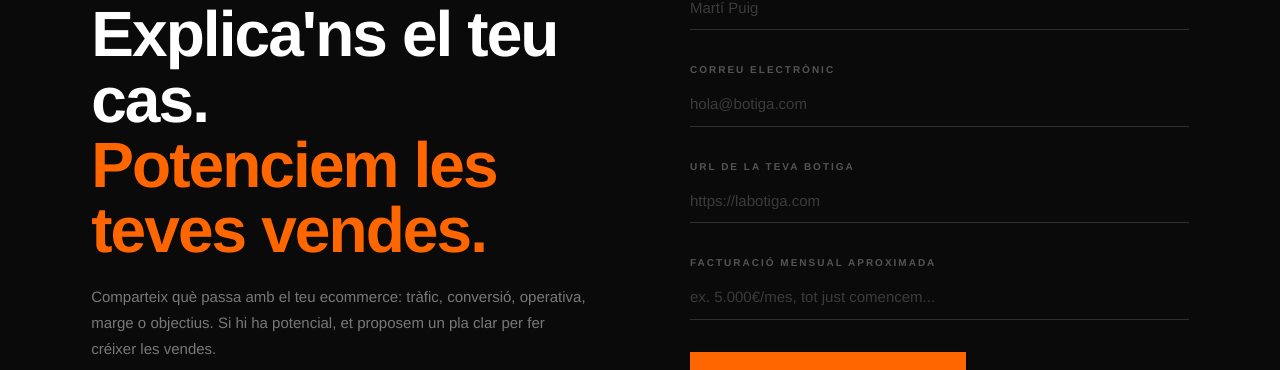
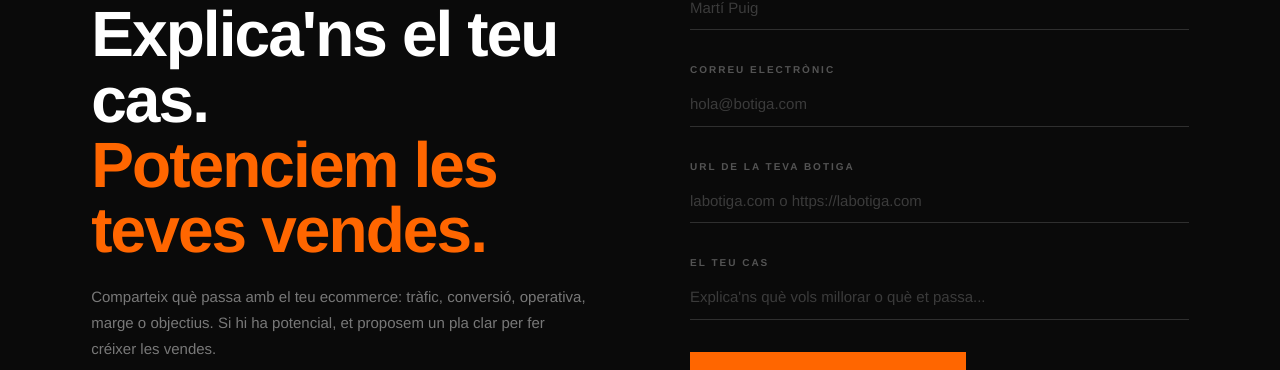
Before and after one commit to freesbe-ops/sprintops-web, a React (Vite) app: page / in a window 1280 px wide. Shown: the part 6683-7053 px from the top of the page. Built offline with nearby package versions, Linux system fonts and the light colour scheme; the HTML template or start-up script is replaced by a standard one.

Commit message:
Adjust contact form labels

```diff
--- a/src/App.tsx
+++ b/src/App.tsx
@@ -608,11 +608,11 @@ export default function App() {
                   </div>
                   <div className="field">
                     <label className="field-label">URL de la teva botiga</label>
-                    <input className="field-input" type="url" name="negoci" placeholder="https://labotiga.com" value={form.negoci} onChange={e => setForm(p => ({ ...p, negoci: e.target.value }))} required />
+                    <input className="field-input" type="text" name="negoci" placeholder="labotiga.com o https://labotiga.com" value={form.negoci} onChange={e => setForm(p => ({ ...p, negoci: e.target.value }))} />
                   </div>
                   <div className="field">
-                    <label className="field-label">Facturació mensual aproximada</label>
-                    <input className="field-input" type="text" name="vendes" placeholder="ex. 5.000€/mes, tot just comencem..." value={form.vendes} onChange={e => setForm(p => ({ ...p, vendes: e.target.value }))} required />
+                    <label className="field-label">El teu cas</label>
+                    <input className="field-input" type="text" name="vendes" placeholder="Explica'ns què vols millorar o què et passa..." value={form.vendes} onChange={e => setForm(p => ({ ...p, vendes: e.target.value }))} required />
                   </div>
                   {error ? <div style={{ color: '#ff8a65', fontSize: 13 }}>{error}</div> : null}
                   <button type="submit" className="btn-primary" style={{ alignSelf: 'flex-start' }} disabled={isSubmitting}>
```
